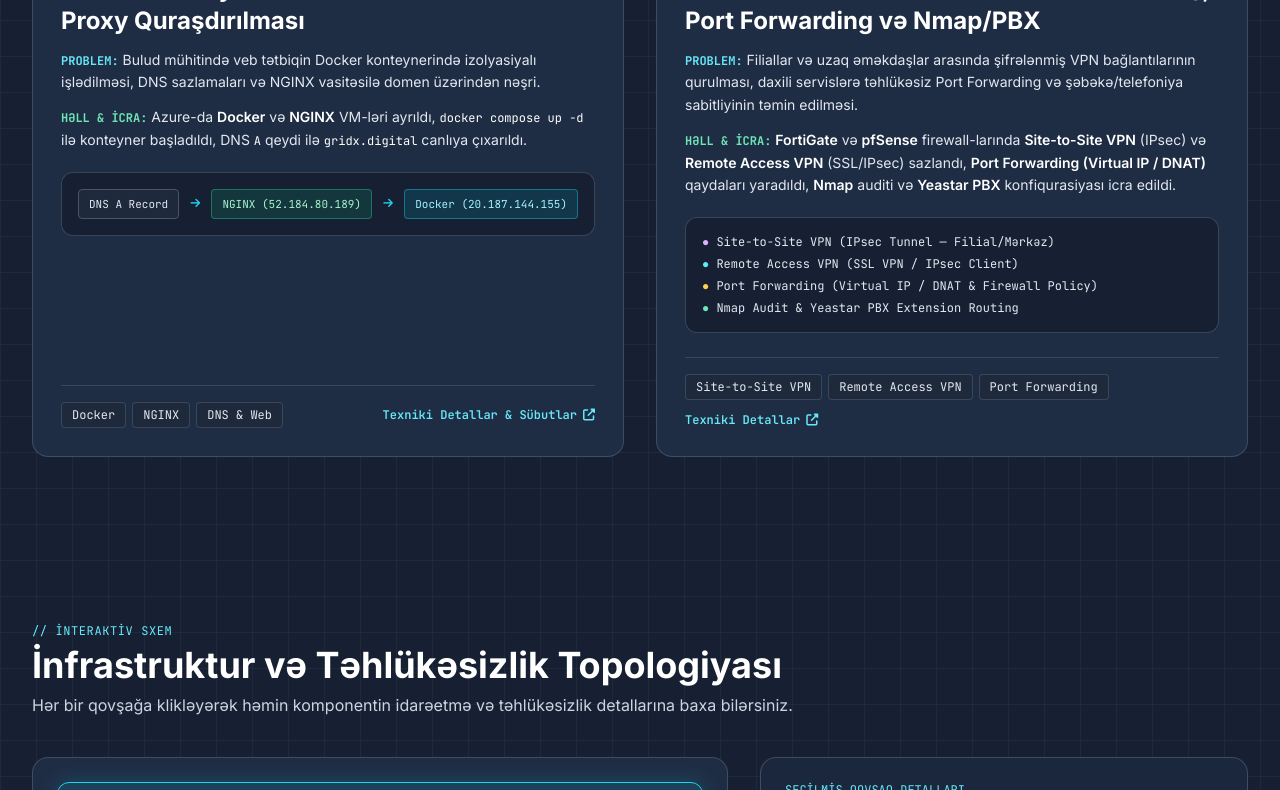
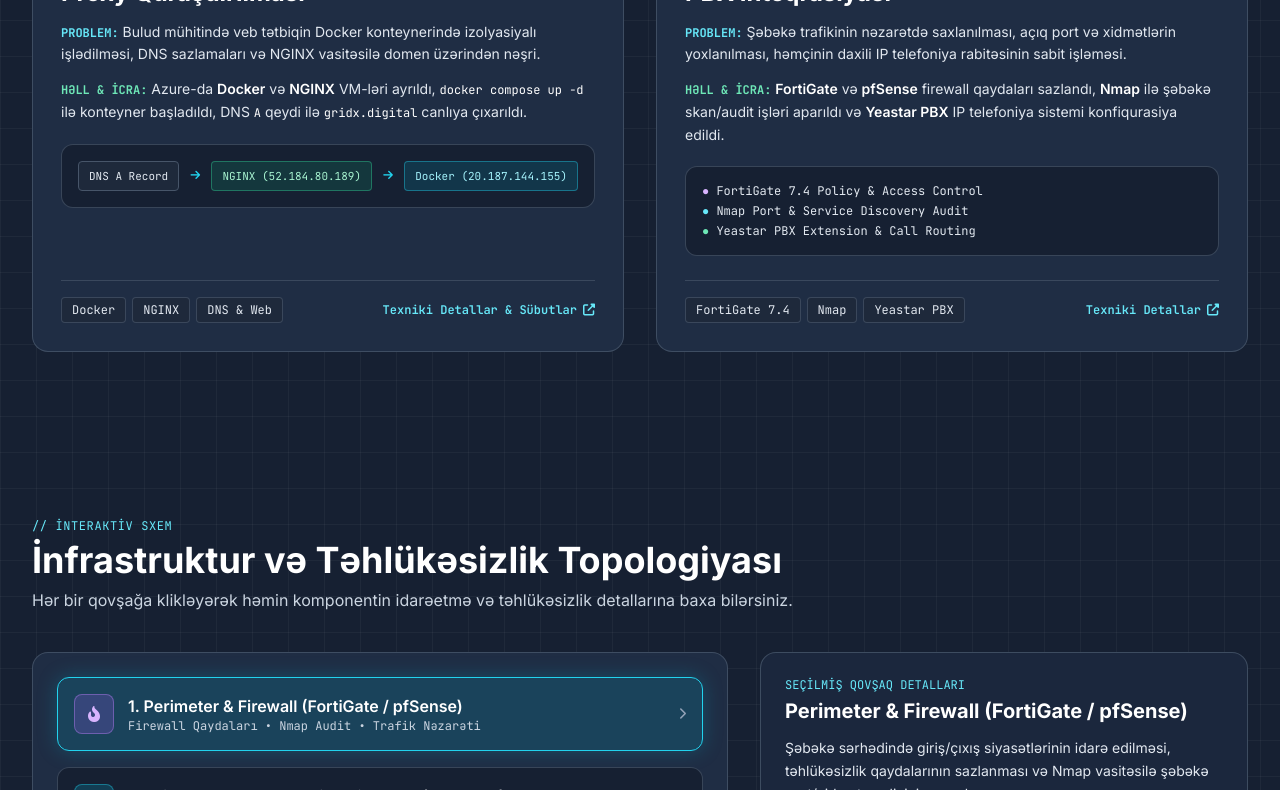
Before and after one commit to yeganakarimlii/portfolio, a plain HTML site: page index.html in a window 1280 px wide. Shown: the part 1636-2426 px from the top of the page. Drawn offline with nearby package versions, Linux system fonts and the light colour scheme.

Commit message:
Add files via upload

```diff
--- a/index.html
+++ b/index.html
@@ -123,7 +123,7 @@
                 </div>
 
                 <p class="text-slate-200 text-base sm:text-lg leading-relaxed max-w-2xl">
-                    Linux (<span class="text-white font-semibold">RHEL</span>) və <span class="text-white font-semibold">Windows Server</span> sistemlərinin idarə olunması, Active Directory və Group Policy sazlanması, şəbəkə təhlükəsizliyi (<span class="text-white font-semibold">FortiGate, pfSense, Site-to-Site &amp; Remote Access VPN, Port Forwarding, Nmap</span>), konteynerləşdirmə (<span class="text-white font-semibold">Docker</span>), veb/mail serverlər (<span class="text-white font-semibold">NGINX, IIS, Postfix</span>) və IP telefoniya (<span class="text-white font-semibold">Yeastar PBX</span>) üzrə təcrübə.
+                    Linux (<span class="text-white font-semibold">RHEL</span>) və <span class="text-white font-semibold">Windows Server</span> sistemlərinin idarə olunması, Active Directory və Group Policy sazlanması, şəbəkə təhlükəsizliyi (<span class="text-white font-semibold">FortiGate, pfSense, Nmap</span>), konteynerləşdirmə (<span class="text-white font-semibold">Docker</span>), veb/mail serverlər (<span class="text-white font-semibold">NGINX, IIS, Postfix</span>) və IP telefoniya (<span class="text-white font-semibold">Yeastar PBX</span>) üzrə təcrübə.
                 </p>
 
                 <div class="flex flex-wrap gap-2.5 pt-1">
@@ -171,16 +171,16 @@
                             <span class="text-emerald-400">root@infra:~#</span> <span class="text-white">whoami</span>
                             <div class="mt-1 text-cyan-200 pl-2 border-l-2 border-cyan-400/60">
                                 Yeganə Kərimli — Kiçik Sistem Administratoru @ NEO BOKT ASC<br>
-                                Fokus: RHEL Linux, Windows AD/GPO, FortiGate (VPN/NAT), Docker, NGINX, Postfix
+                                Fokus: RHEL Linux, Windows AD/GPO, FortiGate, Docker, NGINX, Postfix
                             </div>
                         </div>
                     </div>
 
                     <div class="px-3 py-2.5 bg-[#1e2c45] border-t border-slate-600/70 flex flex-wrap gap-1.5">
                         <button onclick="runCommand('ls projects/')" class="px-2.5 py-1 rounded bg-slate-700/90 hover:bg-cyan-500/25 hover:text-cyan-200 border border-slate-500/70 text-xs font-mono text-slate-100 transition">ls projects/</button>
-                        <button onclick="runCommand('get-vpn-nat')" class="px-2.5 py-1 rounded bg-slate-700/90 hover:bg-cyan-500/25 hover:text-cyan-200 border border-slate-500/70 text-xs font-mono text-slate-100 transition">get-vpn-nat</button>
                         <button onclick="runCommand('get-gpo')" class="px-2.5 py-1 rounded bg-slate-700/90 hover:bg-cyan-500/25 hover:text-cyan-200 border border-slate-500/70 text-xs font-mono text-slate-100 transition">get-gpo</button>
                         <button onclick="runCommand('status postfix')" class="px-2.5 py-1 rounded bg-slate-700/90 hover:bg-cyan-500/25 hover:text-cyan-200 border border-slate-500/70 text-xs font-mono text-slate-100 transition">status postfix</button>
+                        <button onclick="runCommand('cat certs.txt')" class="px-2.5 py-1 rounded bg-slate-700/90 hover:bg-cyan-500/25 hover:text-cyan-200 border border-slate-500/70 text-xs font-mono text-slate-100 transition">cat certs.txt</button>
                     </div>
 
                     <form id="terminalForm" class="px-4 py-2.5 bg-[#151f31] border-t border-slate-600/70 flex items-center gap-2 font-mono text-xs sm:text-sm">
@@ -199,7 +199,7 @@
                 <span class="text-cyan-300 font-mono text-xs uppercase tracking-wider">// Praktiki Təcrübə &amp; İcra</span>
                 <h2 class="text-3xl sm:text-4xl font-bold text-white mt-1">Real İnfrastruktur Case Study-ləri</h2>
                 <p class="text-slate-300 mt-2 max-w-2xl text-sm sm:text-base">
-                    İstehsalat və laboratoriya mühitlərində icra olunmuş sistem idarəetməsi, firewall/VPN sazlamaları və xidmət qurulmaları.
+                    İstehsalat və laboratoriya mühitlərində icra olunmuş sistem idarəetməsi, təhlükəsizlik siyasətləri və xidmət qurulmaları.
                 </p>
             </div>
 
@@ -379,37 +379,36 @@
                 <div>
                     <div class="flex items-center justify-between gap-2 mb-4">
                         <span class="px-3 py-1 rounded-md bg-purple-500/15 border border-purple-400/40 text-purple-200 text-xs font-mono">
-                            Firewall, VPN, NAT &amp; VoIP
+                            Firewall, Audit &amp; VoIP
                         </span>
                         <span class="text-xs font-mono text-slate-300">CASE #04</span>
                     </div>
 
                     <h3 class="text-xl sm:text-2xl font-bold text-white mb-3">
-                        Firewall VPN (Site-to-Site &amp; Remote Access), Port Forwarding və Nmap/PBX
+                        FortiGate 7.4 Firewall, Nmap Auditi və Yeastar PBX İnteqrasiyası
                     </h3>
 
                     <div class="space-y-3 text-sm text-slate-200 leading-relaxed">
                         <p>
-                            <strong class="text-cyan-300 font-mono text-xs uppercase">Problem:</strong> Filiallar və uzaq əməkdaşlar arasında şifrələnmiş VPN bağlantılarının qurulması, daxili servislərə təhlükəsiz Port Forwarding və şəbəkə/telefoniya sabitliyinin təmin edilməsi.
+                            <strong class="text-cyan-300 font-mono text-xs uppercase">Problem:</strong> Şəbəkə trafikinin nəzarətdə saxlanılması, açıq port və xidmətlərin yoxlanılması, həmçinin daxili IP telefoniya rabitəsinin sabit işləməsi.
                         </p>
                         <p>
-                            <strong class="text-emerald-300 font-mono text-xs uppercase">Həll &amp; İcra:</strong> <span class="text-white font-semibold">FortiGate</span> və <span class="text-white font-semibold">pfSense</span> firewall-larında <span class="text-white font-semibold">Site-to-Site VPN</span> (IPsec) və <span class="text-white font-semibold">Remote Access VPN</span> (SSL/IPsec) sazlandı, <span class="text-white font-semibold">Port Forwarding (Virtual IP / DNAT)</span> qaydaları yaradıldı, <span class="text-white font-semibold">Nmap</span> auditi və <span class="text-white font-semibold">Yeastar PBX</span> konfiqurasiyası icra edildi.
+                            <strong class="text-emerald-300 font-mono text-xs uppercase">Həll &amp; İcra:</strong> <span class="text-white font-semibold">FortiGate</span> və <span class="text-white font-semibold">pfSense</span> firewall qaydaları sazlandı, <span class="text-white font-semibold">Nmap</span> ilə şəbəkə skan/audit işləri aparıldı və <span class="text-white font-semibold">Yeastar PBX</span> IP telefoniya sistemi konfiqurasiya edildi.
                         </p>
                     </div>
 
-                    <div class="mt-5 p-4 rounded-xl bg-[#162032] border border-slate-600/70 font-mono text-xs text-slate-200 space-y-1.5">
-                        <div><span class="text-purple-300">●</span> Site-to-Site VPN (IPsec Tunnel — Filial/Mərkəz)</div>
-                        <div><span class="text-cyan-300">●</span> Remote Access VPN (SSL VPN / IPsec Client)</div>
-                        <div><span class="text-amber-300">●</span> Port Forwarding (Virtual IP / DNAT &amp; Firewall Policy)</div>
-                        <div><span class="text-emerald-300">●</span> Nmap Audit &amp; Yeastar PBX Extension Routing</div>
+                    <div class="mt-5 p-4 rounded-xl bg-[#162032] border border-slate-600/70 font-mono text-xs text-slate-200 space-y-1">
+                        <div><span class="text-purple-300">●</span> FortiGate 7.4 Policy &amp; Access Control</div>
+                        <div><span class="text-cyan-300">●</span> Nmap Port &amp; Service Discovery Audit</div>
+                        <div><span class="text-emerald-300">●</span> Yeastar PBX Extension &amp; Call Routing</div>
                     </div>
                 </div>
 
                 <div class="mt-6 pt-4 border-t border-slate-600/70 flex flex-wrap items-center justify-between gap-3">
                     <div class="flex flex-wrap gap-1.5 font-mono text-xs">
-                        <span class="px-2.5 py-1 rounded bg-slate-800 text-slate-200 border border-slate-600/70">Site-to-Site VPN</span>
-                        <span class="px-2.5 py-1 rounded bg-slate-800 text-slate-200 border border-slate-600/70">Remote Access VPN</span>
-                        <span class="px-2.5 py-1 rounded bg-slate-800 text-slate-200 border border-slate-600/70">Port Forwarding</span>
+                        <span class="px-2.5 py-1 rounded bg-slate-800 text-slate-200 border border-slate-600/70">FortiGate 7.4</span>
+                        <span class="px-2.5 py-1 rounded bg-slate-800 text-slate-200 border border-slate-600/70">Nmap</span>
+                        <span class="px-2.5 py-1 rounded bg-slate-800 text-slate-200 border border-slate-600/70">Yeastar PBX</span>
                     </div>
                     <button onclick="openCaseModal('case4')" class="text-xs font-mono text-cyan-300 hover:text-cyan-200 flex items-center gap-1.5 font-semibold">
                         <span>Texniki Detallar</span>
@@ -439,8 +438,8 @@
                             <i class="fa-solid fa-fire-flame-curved"></i>
                         </div>
                         <div>
-                            <div class="font-semibold text-white text-sm sm:text-base">1. Perimeter, VPN &amp; Firewall (FortiGate / pfSense)</div>
-                            <div class="text-xs text-slate-300 font-mono">Site-to-Site VPN • Remote Access VPN • Port Forwarding (DNAT)</div>
+                            <div class="font-semibold text-white text-sm sm:text-base">1. Perimeter &amp; Firewall (FortiGate / pfSense)</div>
+                            <div class="text-xs text-slate-300 font-mono">Firewall Qaydaları • Nmap Audit • Trafik Nəzarəti</div>
                         </div>
                     </div>
                     <i class="fa-solid fa-chevron-right text-slate-400 text-xs"></i>
@@ -488,14 +487,14 @@
 
             <div id="nodeInspector" class="lg:col-span-5 rounded-2xl bg-[#1b273d] border border-slate-600/80 p-6">
                 <div class="text-xs font-mono text-cyan-300 uppercase mb-1">Seçilmiş Qovşaq Detalları</div>
-                <h3 id="inspectorTitle" class="text-xl font-bold text-white mb-3">Perimeter, VPN &amp; Firewall (FortiGate / pfSense)</h3>
+                <h3 id="inspectorTitle" class="text-xl font-bold text-white mb-3">Perimeter &amp; Firewall (FortiGate / pfSense)</h3>
                 <p id="inspectorDesc" class="text-sm text-slate-200 leading-relaxed mb-4">
-                    Şəbəkə sərhədində Site-to-Site VPN tunellərinin və Remote Access VPN bağlantılarının qurulması, daxili servislər üçün Port Forwarding (DNAT/VIP) sazlanması və Nmap ilə şəbəkə auditi.
+                    Şəbəkə sərhədində giriş/çıxış siyasətlərinin idarə edilməsi, təhlükəsizlik qaydalarının sazlanması və Nmap vasitəsilə şəbəkə port/xidmət analizinin aparılması.
                 </p>
                 <ul id="inspectorPoints" class="space-y-2 text-xs sm:text-sm text-slate-200 font-mono">
-                    <li class="flex items-start gap-2"><span class="text-emerald-300">▸</span><span>Site-to-Site VPN (IPsec) &amp; Remote Access VPN</span></li>
-                    <li class="flex items-start gap-2"><span class="text-emerald-300">▸</span><span>Port Forwarding (Virtual IP / DNAT) &amp; Firewall Policy</span></li>
-                    <li class="flex items-start gap-2"><span class="text-emerald-300">▸</span><span>FortiGate 7.4, pfSense və Nmap port/xidmət analizi</span></li>
+                    <li class="flex items-start gap-2"><span class="text-emerald-300">▸</span><span>FortiGate 7.4 və pfSense konfiqurasiyası</span></li>
+                    <li class="flex items-start gap-2"><span class="text-emerald-300">▸</span><span>Nmap ilə şəbəkə skanlanması və zəiflik təhlili</span></li>
+                    <li class="flex items-start gap-2"><span class="text-emerald-300">▸</span><span>TCP/IP əsaslı şəbəkə axınının nəzarəti</span></li>
                 </ul>
             </div>
         </div>
@@ -528,14 +527,14 @@
                 <div class="w-10 h-10 rounded-lg bg-rose-500/20 text-rose-300 flex items-center justify-center mb-4">
                     <i class="fa-solid fa-shield-halved"></i>
                 </div>
-                <h3 class="font-bold text-white text-lg mb-3">Şəbəkə, VPN &amp; Təhlükəsizlik</h3>
+                <h3 class="font-bold text-white text-lg mb-3">Şəbəkə &amp; Təhlükəsizlik</h3>
                 <ul class="space-y-2 text-sm text-slate-200 font-mono">
-                    <li>• FortiGate (7.4 Operator) &amp; pfSense</li>
-                    <li>• Site-to-Site VPN (IPsec)</li>
-                    <li>• Remote Access VPN (SSL/IPsec)</li>
-                    <li>• Port Forwarding (DNAT / VIP)</li>
-                    <li>• Nmap Audit &amp; GoPhish</li>
+                    <li>• FortiGate (7.4 Operator)</li>
+                    <li>• pfSense Firewall</li>
+                    <li>• Nmap Audit &amp; Analiz</li>
+                    <li>• GoPhish Simulasiyası</li>
                     <li>• Postfix Mail Server</li>
+                    <li>• Təhlükəsizlik Siyasətləri</li>
                 </ul>
             </div>
 
@@ -712,6 +711,7 @@
                 <h2 class="text-3xl font-bold text-white mt-1 mb-6">Təhsil</h2>
 
                 <div class="space-y-4">
+                    <!-- BDU Diplom -->
                     <div class="p-5 rounded-2xl bg-cardbg border border-slate-600/80 hover:border-cyan-400/50 transition flex flex-col justify-between gap-3.5 glow-border">
                         <div>
                             <div class="text-xs font-mono text-cyan-300">2022 – 2026</div>
@@ -730,6 +730,7 @@
                         </div>
                     </div>
 
+                    <!-- Code Academy Diplom -->
                     <div class="p-5 rounded-2xl bg-cardbg border border-slate-600/80 hover:border-emerald-400/50 transition flex flex-col justify-between gap-3.5 glow-border">
                         <div>
                             <div class="text-xs font-mono text-emerald-300">2024 – 2025 • Honour Degree</div>
@@ -811,10 +812,9 @@
         const terminalInput = document.getElementById('terminalInput');
 
         const commands = {
-            'help': 'Əmrlər: whoami, ls projects/, get-vpn-nat, get-gpo, status postfix, cat certs.txt, clear',
+            'help': 'Əmrlər: whoami, ls projects/, get-gpo, status postfix, cat certs.txt, clear',
             'whoami': 'Yeganə Kərimli — Kiçik Sistem Administratoru @ NEO BOKT ASC',
-            'ls projects/': '01_gophish_postfix_awareness/   02_ad_gpo_hardening/   03_docker_nginx/   04_vpn_nat_firewall_pbx/',
-            'get-vpn-nat': 'Site-to-Site VPN (IPsec) [UP] | Remote Access VPN (SSL/IPsec) [ACTIVE] | Port Forwarding (DNAT/VIP) [CONFIGURED]',
+            'ls projects/': '01_gophish_postfix_awareness/   02_ad_gpo_hardening/   03_docker_nginx/   04_fortigate_nmap_yeastar/',
             'get-gpo': 'Domain: neo.local | OUs: Credit, Finance, HR, IT, PK, RISK, PC, SERVER | GPOs: USB_BLOCK, CMD_BLOCK, POWERSHELL_BLOCK, PASSWORD_POLICY, LOCKSCREEN, WALLPAPER',
             'status postfix': '● postfix.service - Postfix Mail Transport Agent — Active: active (running)',
             'cat certs.txt': 'RHCSA | FCA FortiGate 7.4 Operator | Fortinet Fundamentals | RH124 & RH134 | Certiport IT Specialist'
@@ -866,40 +866,24 @@
 
         const nodeData = {
             perimeter: {
-                title: 'Perimeter, VPN & Firewall (FortiGate / pfSense)',
-                desc: 'Şəbəkə sərhədində Site-to-Site VPN tunellərinin və Remote Access VPN bağlantılarının qurulması, daxili servislər üçün Port Forwarding (DNAT/VIP) sazlanması və Nmap ilə şəbəkə auditi.',
-                points: [
-                    'Site-to-Site VPN (IPsec) & Remote Access VPN',
-                    'Port Forwarding (Virtual IP / DNAT) & Firewall Policy',
-                    'FortiGate 7.4, pfSense və Nmap port/xidmət analizi'
-                ]
+                title: 'Perimeter & Firewall (FortiGate / pfSense)',
+                desc: 'Şəbəkə sərhədində giriş/çıxış siyasətlərinin idarə edilməsi, təhlükəsizlik qaydalarının sazlanması və Nmap vasitəsilə şəbəkə port/xidmət analizinin aparılması.',
+                points: ['FortiGate 7.4 və pfSense konfiqurasiyası', 'Nmap ilə şəbəkə skanlanması və zəiflik təhlili', 'TCP/IP əsaslı şəbəkə axınının nəzarəti']
             },
             windows: {
                 title: 'Windows Server & Active Directory (neo.local)',
                 desc: 'Mərkəzləşdirilmiş domen idarəetməsi, şöbələr üzrə OU strukturu, Group Policy təhlükəsizlik qaydaları və şəbəkə paylaşımlarının qurulması.',
-                points: [
-                    'Active Directory OU və icazə idarəetməsi',
-                    'USB_BLOCK, CMD_BLOCK, POWERSHELL_BLOCK, LOCKSCREEN GPO',
-                    'DNS, DHCP, DFS share və IIS Manager'
-                ]
+                points: ['Active Directory OU və icazə idarəetməsi', 'USB_BLOCK, CMD_BLOCK, POWERSHELL_BLOCK, LOCKSCREEN GPO', 'DNS, DHCP, DFS share və IIS Manager']
             },
             linux: {
                 title: 'RHEL Linux, Docker, NGINX & Postfix',
                 desc: 'RHCSA standartlarına uyğun Linux server inzibatçılığı, Docker konteynerlərinin idarəsi, NGINX reverse proxy və Postfix mail server xidməti.',
-                points: [
-                    'RHEL sistem idarəetməsi (RHCSA)',
-                    'Docker və NGINX Reverse Proxy',
-                    'GoPhish + Postfix SMTP simulasiya mühiti'
-                ]
+                points: ['RHEL sistem idarəetməsi (RHCSA)', 'Docker və NGINX Reverse Proxy', 'GoPhish + Postfix SMTP simulasiya mühiti']
             },
             voip: {
                 title: 'Yeastar PBX & İstifadəçi Dəstəyi',
                 desc: 'Korporativ IP telefoniya sisteminin sazlanması və əməkdaşların gündəlik iş mühitində (Outlook, 1C, işçi stansiyaları) texniki dəstəyin göstərilməsi.',
-                points: [
-                    'Yeastar PBX inteqrasiyası',
-                    'Outlook və 1C korporativ sazlamaları',
-                    'Operativ İT dəstək və nasazlıqların aradan qaldırılması'
-                ]
+                points: ['Yeastar PBX inteqrasiyası', 'Outlook və 1C korporativ sazlamaları', 'Operativ İT dəstək və nasazlıqların aradan qaldırılması']
             }
         };
 
@@ -1015,15 +999,9 @@
                 </div>
             `,
             case4: `
-                <div class="text-xs font-mono text-purple-300">CASE #04 • FIREWALL, VPN, NAT &amp; VOIP</div>
-                <h3 class="text-2xl font-bold text-white">Site-to-Site VPN, Remote Access VPN, Port Forwarding və Nmap/PBX</h3>
-                <p>FortiGate və pfSense firewall-larında şəbəkə təhlükəsizliyi, uzaq əlaqə və daxili xidmətlərin yönləndirilməsi üzrə əsas ssenarilər:</p>
-                <div class="p-4 rounded-xl bg-[#162032] border border-slate-600/70 space-y-2 text-xs text-slate-200 font-mono">
-                    <div><span class="text-purple-300">▸ Site-to-Site VPN (IPsec):</span> Mərkəz və filiallar arasında şifrələnmiş Phase 1 / Phase 2 tunelləri və static/policy routing.</div>
-                    <div><span class="text-cyan-300">▸ Remote Access VPN:</span> Uzaqdan işləyən əməkdaşlar üçün SSL/IPsec VPN girişi, istifadəçi autentifikasiyası və daxili subnet-lərə icazə qaydaları.</div>
-                    <div><span class="text-amber-300">▸ Port Forwarding (Virtual IP / DNAT):</span> Xarici IP və təyin olunmuş portların daxili serverə (LAN/DMZ) yönləndirilməsi və uyğun firewall policy-lərin sazlanması.</div>
-                    <div><span class="text-emerald-300">▸ Nmap &amp; Yeastar PBX:</span> Port/servis auditi və IP telefoniya daxili nömrə/marşrut sazlamaları.</div>
-                </div>
+                <div class="text-xs font-mono text-purple-300">CASE #04 • FIREWALL, AUDIT &amp; VOIP</div>
+                <h3 class="text-2xl font-bold text-white">FortiGate 7.4, Nmap və Yeastar PBX</h3>
+                <p>FortiGate/pfSense firewall siyasətləri, Nmap ilə şəbəkə analizi və Yeastar PBX IP telefoniya inteqrasiyası icra olunub.</p>
             `
         };
 
```
